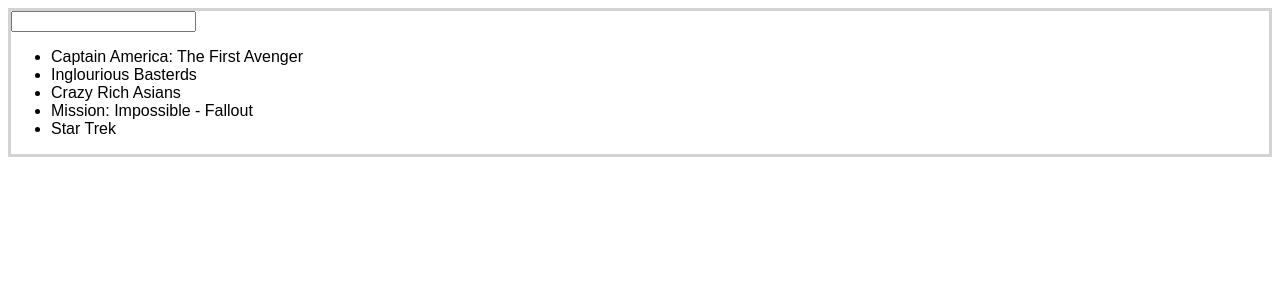
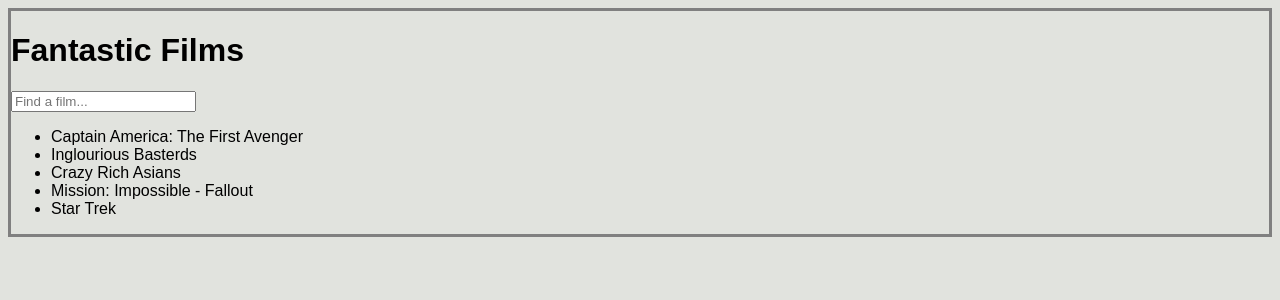
Before and after one commit to Quanquest/movie-list, a React app: page / in a window 1280 px wide. Shown: the top 300 px of the page. Built offline with nearby package versions, Linux system fonts and the light colour scheme.

Commit message:
map movie list

```diff
--- a/src/components/app.jsx
+++ b/src/components/app.jsx
@@ -1,7 +1,7 @@
 import React from 'react';
-import ReactDOM from 'react-dom';
 import MovieList from './movieList.jsx';
 import Search from './search.jsx';
+import Title from './titleBar.jsx';
 
 
 class App extends React.Component {
@@ -9,21 +9,25 @@
     super(props);
     this.state = {
       movies: [
-        { title: 'Captain America: The First Avenger' },
-        { title: 'Inglourious Basterds' },
-        { title: 'Crazy Rich Asians' },
-        { title: 'Mission: Impossible - Fallout' },
-        { title: 'Star Trek' }
-      ]
+        'Captain America: The First Avenger',
+        'Inglourious Basterds',
+        'Crazy Rich Asians',
+        'Mission: Impossible - Fallout',
+        'Star Trek'
+      ],
+      query: ''
     };
   };
-
+  handleSearch(query) {
+    this.setState({query});
+  }
 
   render() {
     return (
       <div>
-        <Search />
-        <MovieList movies={this.state.movies} />
+        <Title />
+        <Search handleSearch={this.handleSearch.bind(this)} />
+        <MovieList films={this.state.movies} />
       </div>
     )
   }
--- a/src/components/movieList.jsx
+++ b/src/components/movieList.jsx
@@ -4,11 +4,11 @@
 const MovieList = (props) => {
 	return (
 		<ul>
-			<li>{props.movies[0].title}</li>
-			<li>{props.movies[1].title}</li>
-			<li>{props.movies[2].title}</li>
-			<li>{props.movies[3].title}</li>
-			<li>{props.movies[4].title}</li>
+			{
+				props.films.map(function(film) {
+					return <li>{film}</li>
+				})
+			}
 		</ul>
 
 	)
@@ -16,3 +16,15 @@
 };
 
 export default MovieList;
+
+      // {
+      //   this.props.items.map(function(item) {
+      //     return <li>{item}</li>
+      //   })
+      //  }
+
+      			// <li>{props.films[0]}</li>
+			// <li>{props.films[1]}</li>
+			// <li>{props.films[2]}</li>
+			// <li>{props.films[3]}</li>
+			// <li>{props.films[4]}</li>
--- a/src/components/search.jsx
+++ b/src/components/search.jsx
@@ -1,8 +1,8 @@
 import React from 'react';
 
-const Search = () => {
+const Search = ({query}) => {
 	return (
-		<input />
+		<input placeholder="Find a film..." onChange={query => handleSearch(query.target.value)} />
 	)
 }
 
--- /dev/null
+++ b/src/components/titleBar.jsx
@@ -0,0 +1,9 @@
+import React from 'react';
+
+const Title = () => {
+	return (
+		<h1>Fantastic Films</h1>
+	)
+}
+
+export default Title;
--- a/style/style.css
+++ b/style/style.css
@@ -1,17 +1,18 @@
 body {
   font-family: Arial, Helvetica, sans-serif;
   color: black;
+  background-color: #e1e3de;
 }
 #container {
   border-style: solid;
-  border-color: lightgray;
+  border-color: gray;
   border-width: 3px;
 }
 .nav {
   font-family: 'Times New Roman', Times, serif;
   font-weight: bold;
-  font-size: 22px;
-  background-color: #f2f2f2;
+  font-size: 30px;
+  background-color: ;
   padding: 20px;
 }
 .movie-list {
@@ -22,9 +23,3 @@
   justify-content: left; /* row */
   align-content: center; /* column */
 }
-.movie-detail {
-  padding: 20px;
-  border-style: solid;
-  border-color: lightgray;
-  border-width: 1px;
-}
```
